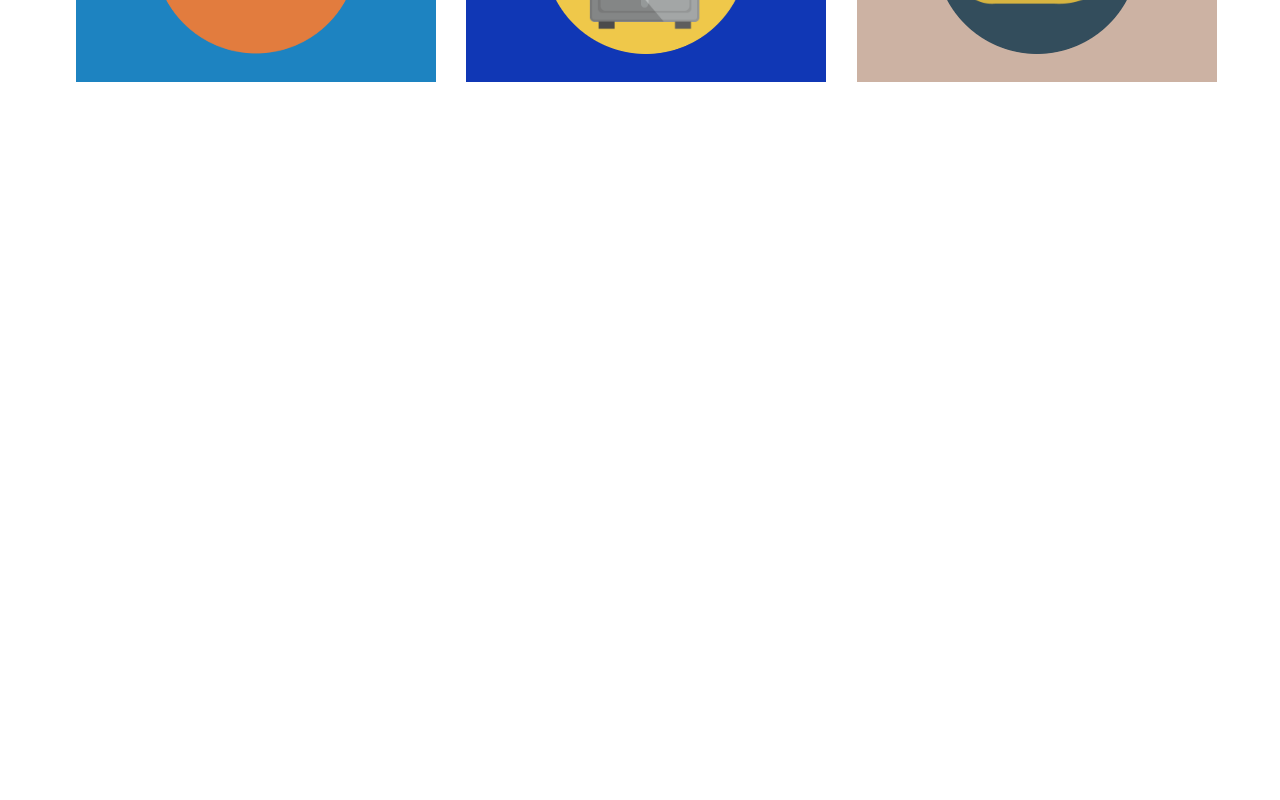
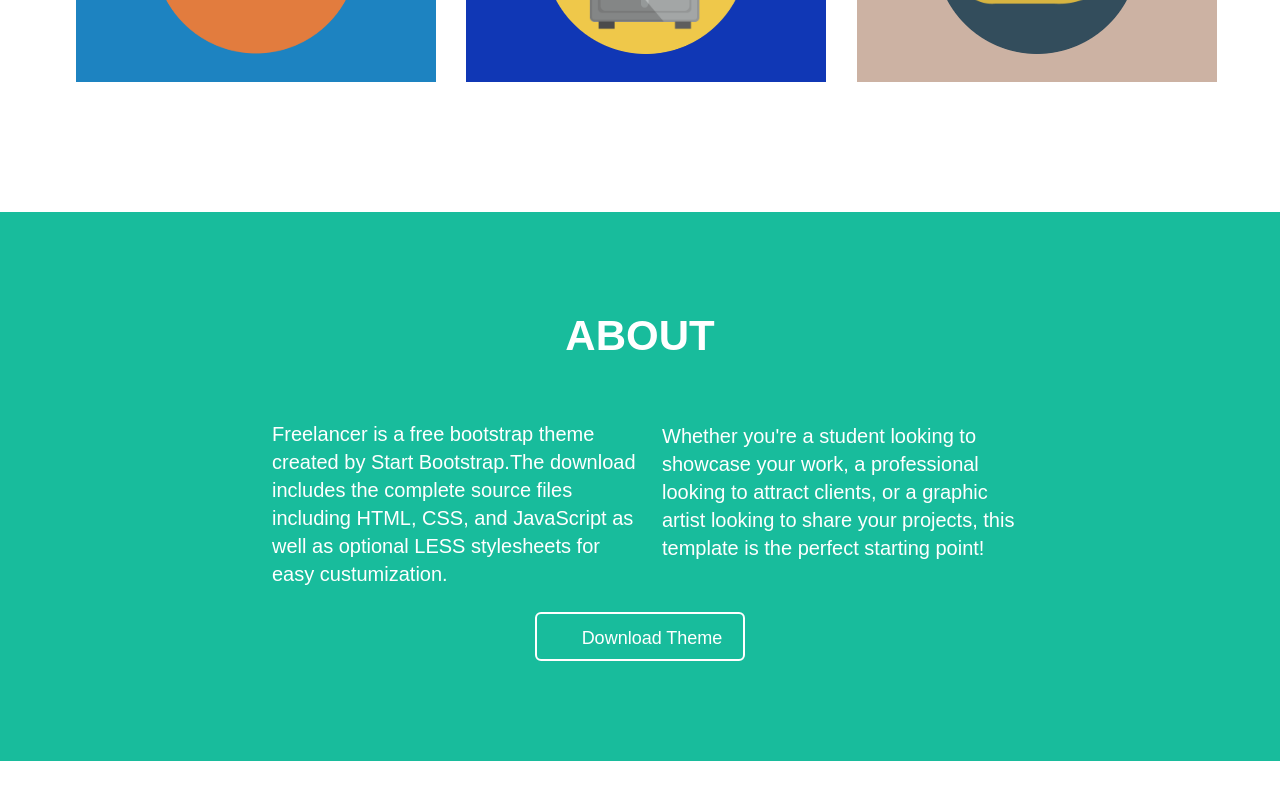
Before and after one commit to santeycode/templates, a plain HTML site: page first/index.html in a window 1280 px wide. Shown: the part 1440-2240 px from the top of the page. Drawn offline with Linux system fonts and the light colour scheme.

Commit message:
init-main-about

```diff
--- a/first/index.html
+++ b/first/index.html
@@ -54,5 +54,27 @@
                 </div>
             </div>
         </div>
+        <div class="main-about">
+            <div class="container">
+                <div class="about-me">About</div>
+                <div class="main-about-description">
+                    Freelancer is a free bootstrap theme created by Start
+                       Bootstrap.The download includes the complete source
+                       files including HTML, CSS, and JavaScript as well as
+                       optional LESS stylesheets for easy custumization.
+                </div>
+                <div class="main-about-sentence">
+                    <p>Whether you're a student looking to showcase your work,
+                    a professional looking to attract clients, or a graphic
+                    artist looking to share your projects, this template is
+                    the perfect starting point!</p>
+                </div>
+            </div>
+            <form action="" method="post">
+                <div class="action">
+                    <button type="submit">Download Theme</button>
+                </div>
+            </form>
+        </div>
     </body>
 </html>
--- a/first/main.css
+++ b/first/main.css
@@ -102,7 +102,7 @@ body:hover:after {
 .main-content-item {
     display: inline-block;
     width: 30%;
-    margin: 20px 0 10px 36px ;
+    margin: 20px 0 10px 36px;
     vertical-align: top;
 }
 img {
@@ -129,3 +129,41 @@ img {
 .cake ,.strongbox ,.tent ,.submarine {
     margin-left: 26px;
 }
+.main-about {
+    background: #18bc9c;
+    padding-bottom: 100px;
+    color: #ffffff;
+
+}
+.about-me {
+    font-size: 42px;
+    text-transform: uppercase;
+    font-weight: 900;
+    text-align: center;
+    padding: 100px 0 42px;
+}
+.main-about-description {
+    padding: 18px 0 0 232px;
+    font-size: 20px;
+    width: 370px;
+    float: left;
+    line-height: 1.4;
+}
+.main-about-sentence {
+    padding: 0 218px 0 0;
+    font-size: 20px;
+    width: 360px;
+    float: right;
+    line-height: 1.4;
+}
+.action button {
+    display: block;
+    width: 210px;
+    border: 2px solid #ffffff;
+    border-radius: 6px;
+    color: #ffffff;
+    background: #18bc9c;
+    margin: 24px auto 0;
+    font-size: 18px;
+    padding: 14px 20px 10px 44px;
+}
```
